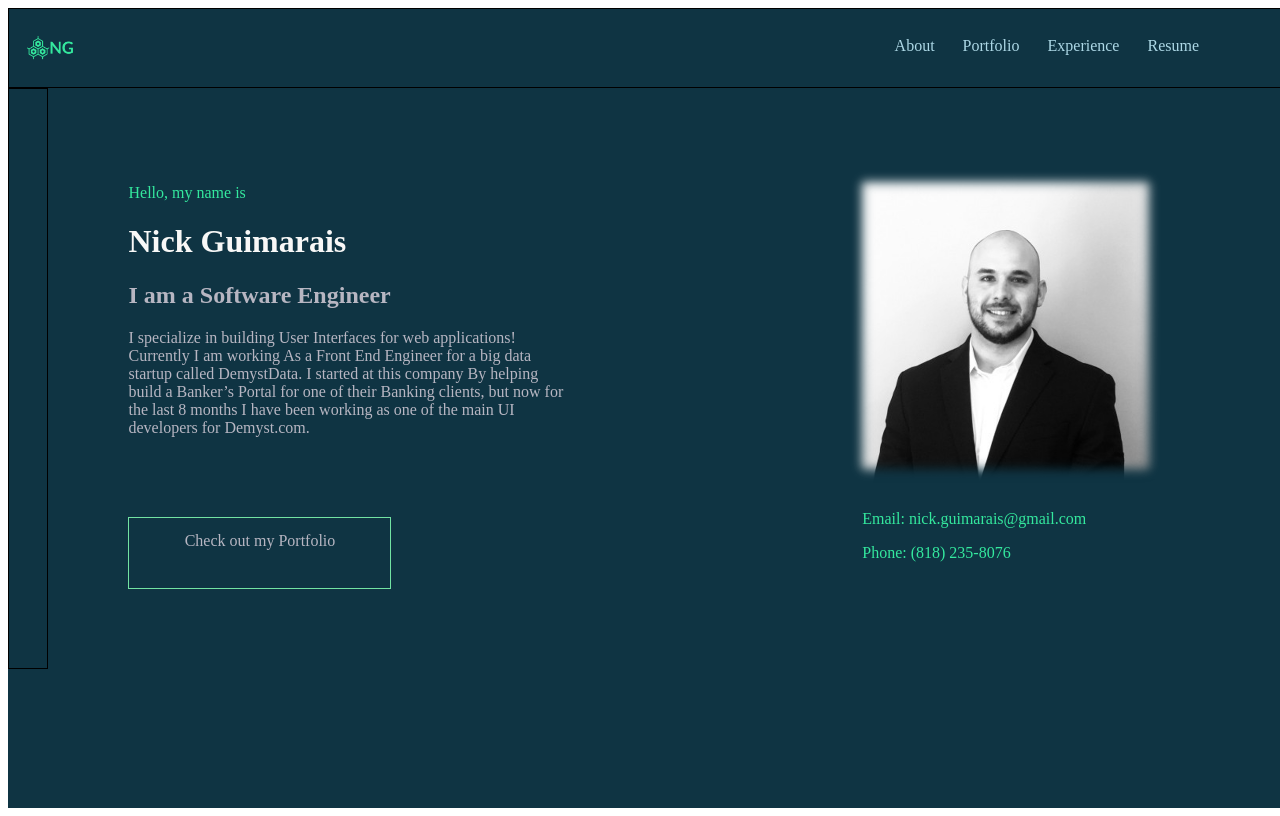
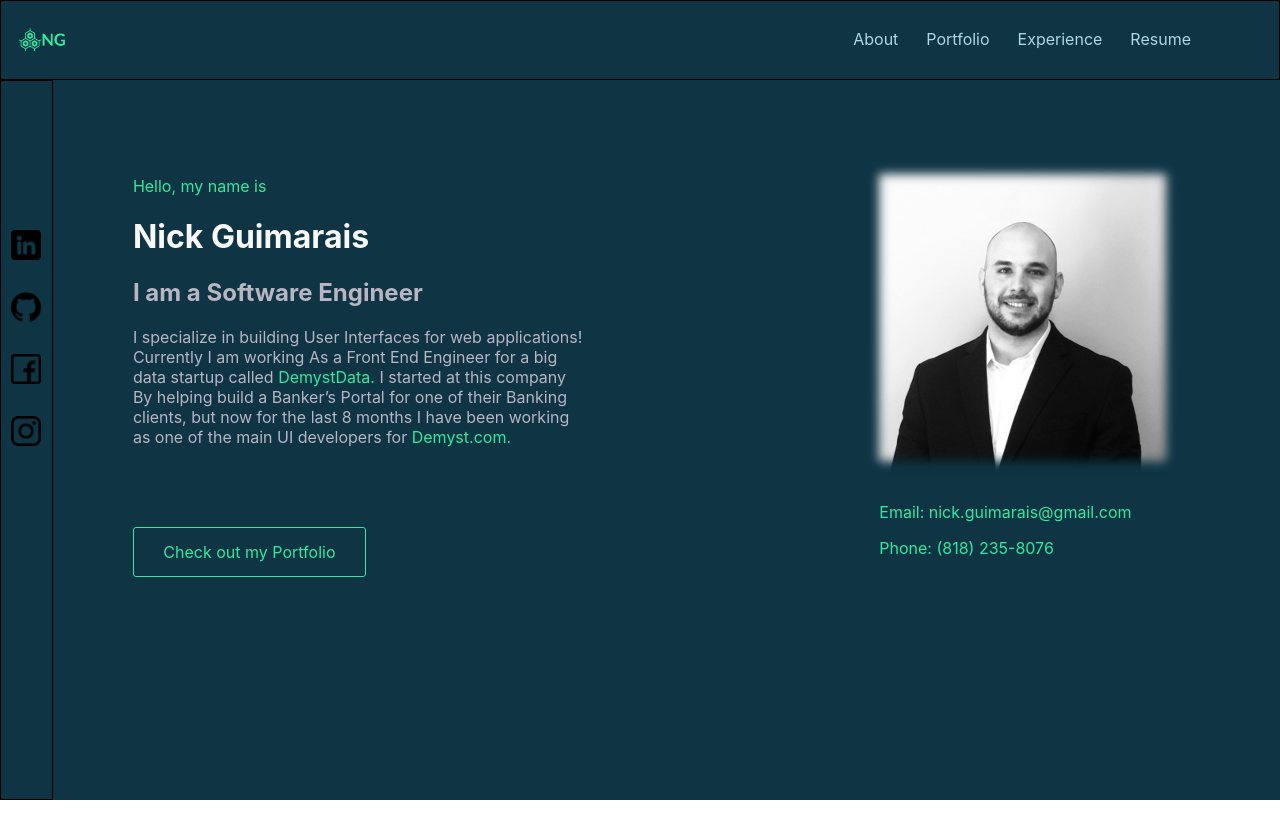
Before and after one commit to nickgusd/my-portfolio, a Next.js app: page / in a window 1280 px wide. Built offline with nearby package versions, Linux system fonts and the light colour scheme.

Commit message:
changes to about/contact page

```diff
--- a/components/about.module.css
+++ b/components/about.module.css
@@ -2,8 +2,7 @@
 .container {
 display: flex;
 flex-direction: row;
-/* height: 100%;
-width: 100%; */
+height: calc(100% - 80px);
 }
 
 .wrapper  {
@@ -20,6 +19,6 @@ color: #F8F8F7;
 color: #34E89E;
 }
 
-.wrapper > span {
+.wrapper > div > span {
 color: #34E89E;
 }
--- a/components/button.module.css
+++ b/components/button.module.css
@@ -1,9 +1,24 @@
 .wrapper {
 width: 233px;
-height: 42px;
-border: 1px solid #72E3A3;
+height: 50px;
+border: 1px solid #34E89E;
 background: #0F3443;
-padding: 14px;
 margin-top: 80px;
 text-align: center;
+border-radius: 3px;
+cursor: pointer;
+padding: 14px;
 }
+
+.wrapper > p {
+color: #34E89E;
+margin: 0px;
+}
+
+.wrapper:hover {
+    background-color: #34E89E;
+}
+
+.wrapper:hover > p {
+    color: white;
+}
--- a/components/button.tsx
+++ b/components/button.tsx
@@ -3,7 +3,7 @@ import styles from "./button.module.css"
 export const Button = () => {
     return (
         <div className={styles.wrapper} onClick={() => alert("testing")}>
-             Check out my Portfolio
+            <p>Check out my Portfolio</p>
         </div>
     )
 }
--- a/components/navbar.module.css
+++ b/components/navbar.module.css
@@ -1,5 +1,5 @@
 .wrapper {
-height: 50px;
+height: 80px;
 border: 1px solid black;
 padding: 14px;
 display: flex;
--- a/components/sidebar.module.css
+++ b/components/sidebar.module.css
@@ -1,5 +1,13 @@
 .wrapper {
     width: 56px;
     border: 1px solid black;
-    position: sticky;
+    display: flex;
+    flex-direction: column;
+    justify-content: flex-start;
+    align-items: center;
+    padding-top: 135px;
 }
+
+.sidebarItem {
+    margin: 14px 0px;
+}
--- a/components/sidebar.tsx
+++ b/components/sidebar.tsx
@@ -1,10 +1,23 @@
 import React from "react";
+import Image from "next/image"
 
 import styles from "./sidebar.module.css"
 
+import linkedin from "../public/assets/linkedin.png"
+import github from "../public/assets/github-logo.png"
+import facebook from "../public/assets/facebook.png"
+import instagram from "../public/assets/instagram.png"
+
+
 export const Sidebar = () => {
+    const sideBarItems = [linkedin, github, facebook, instagram]
     return (
         <div className={styles.wrapper}>
+            {sideBarItems.map((item, idx) => (
+                <a key={idx} className={styles.sidebarItem}>
+                    <Image src={item} width={30} height={30}/>
+                </a>
+            ))}
         </div>
     )
 }
--- a/pages/_app.tsx
+++ b/pages/_app.tsx
@@ -1,4 +1,4 @@
-// import '../styles/globals.css'
+import '../styles/globals.css'
 import type { AppProps } from 'next/app'
 import React from 'react'
 
--- a/styles/Home.module.css
+++ b/styles/Home.module.css
@@ -1,3 +1,4 @@
+
 .container {
   padding: 0 2rem;
 }
--- a/styles/globals.css
+++ b/styles/globals.css
@@ -22,7 +22,5 @@ a {
   body {
     color: white;
     background: black;
-    margin: 0px;
-    padding: 0px;
   }
 }
```
